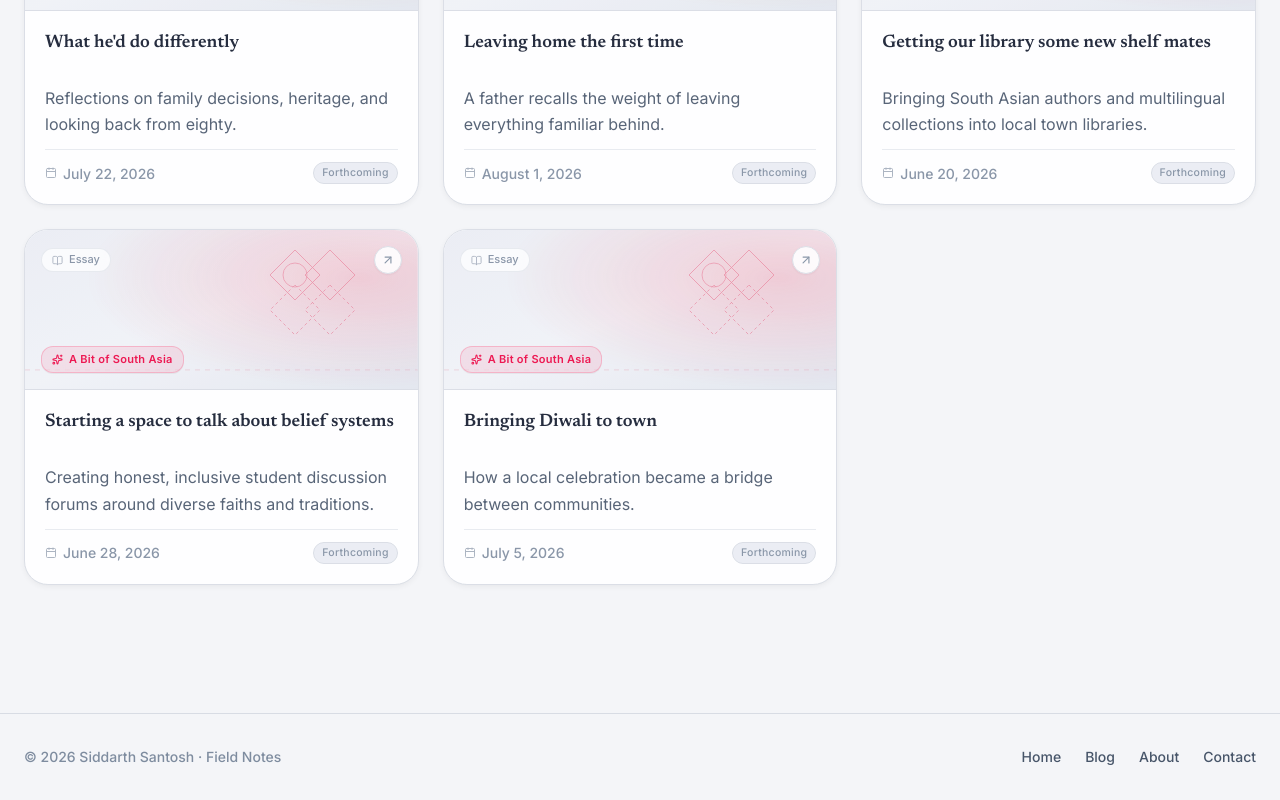
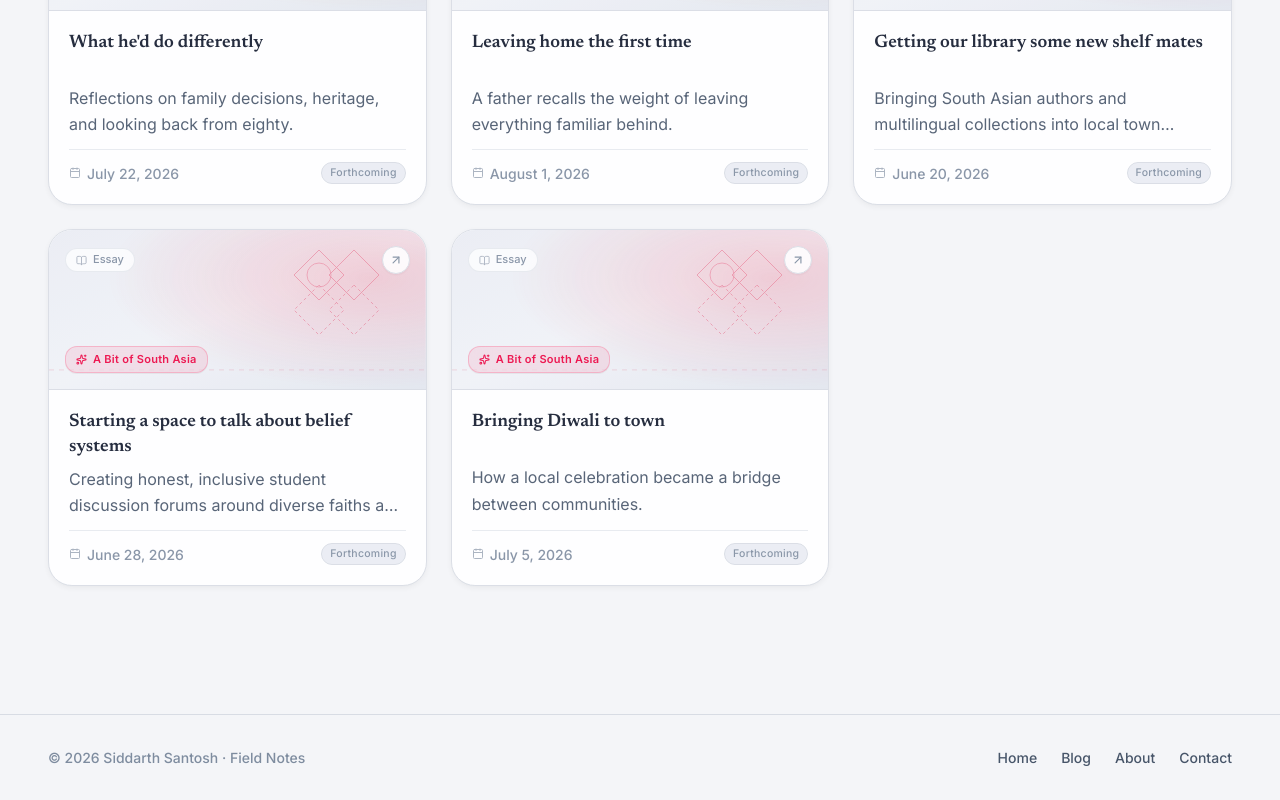
Before and after one commit to Dhyanesh2603/blog_v2, a React (Vite) app: page /blog in a window 1280 px wide. Shown: the part 985-1785 px from the top of the page. Built offline with nearby package versions, Linux system fonts and the light colour scheme.

Commit message:
Enhance: Expand responsive left/right container padding (lg:px-12) for comfortable breathing room on laptop screens

```diff
--- a/src/components/article/RelatedPosts.jsx
+++ b/src/components/article/RelatedPosts.jsx
@@ -6,7 +6,7 @@ export function RelatedPosts({ posts }) {
 
   return (
     <section className="py-24 border-t border-[var(--color-border)] mt-24">
-      <div className="max-w-7xl mx-auto px-6">
+      <div className="max-w-7xl mx-auto px-6 sm:px-8 md:px-10 lg:px-12">
         <h2 className="text-heading-1 mb-10">Continue Reading</h2>
 
         <motion.div
--- a/src/components/blog/HeroArticle.jsx
+++ b/src/components/blog/HeroArticle.jsx
@@ -16,7 +16,7 @@ export default function HeroArticle({ post }) {
       whileInView={{ y: 0, opacity: 1 }}
       viewport={{ once: true, margin: "-40px" }}
       transition={{ duration: 0.65, ease: [0.22, 1, 0.36, 1] }}
-      className="max-w-7xl mx-auto px-6"
+      className="max-w-7xl mx-auto px-6 sm:px-8 md:px-10 lg:px-12"
     >
       <Link to={`/blog/${post.slug}`} className="group block">
         {/* Theme-Aligned Cover Header (Consistent with modern editorial theme) */}
--- a/src/components/layout/Footer.jsx
+++ b/src/components/layout/Footer.jsx
@@ -3,7 +3,7 @@ import { Link } from 'react-router';
 export default function Footer() {
   return (
     <footer className="mt-10 md:mt-14 border-t border-[var(--color-border)] bg-[var(--color-canvas)] py-8">
-      <div className="max-w-7xl mx-auto px-6 flex flex-col sm:flex-row items-center justify-between gap-6 text-center sm:text-left">
+      <div className="max-w-7xl mx-auto px-6 sm:px-8 md:px-10 lg:px-12 flex flex-col sm:flex-row items-center justify-between gap-6 text-center sm:text-left">
         <p className="text-caption text-[var(--color-muted)]">
           &copy; {new Date().getFullYear()} Siddarth Santosh · Field Notes
         </p>
--- a/src/components/ui/NewsletterCTA.jsx
+++ b/src/components/ui/NewsletterCTA.jsx
@@ -4,7 +4,7 @@ import { ArrowRight } from 'lucide-react';
 
 export default function NewsletterCTA() {
   return (
-    <section className="w-full max-w-7xl mx-auto px-6 py-10 md:py-14">
+    <section className="w-full max-w-7xl mx-auto px-6 sm:px-8 md:px-10 lg:px-12 py-10 md:py-14">
       <motion.div
         initial={{ opacity: 0, y: 30 }}
         whileInView={{ opacity: 1, y: 0 }}
--- a/src/pages/About.jsx
+++ b/src/pages/About.jsx
@@ -5,7 +5,7 @@ import { Link } from 'react-router'
 export default function About() {
   return (
     <div className="pt-6 pb-14 md:pt-10 md:pb-18">
-      <div className="max-w-3xl mx-auto px-6">
+      <div className="max-w-3xl mx-auto px-6 sm:px-8 md:px-10 lg:px-12">
         <motion.div
           initial={{ opacity: 0, y: 20 }}
           animate={{ opacity: 1, y: 0 }}
--- a/src/pages/Article.jsx
+++ b/src/pages/Article.jsx
@@ -42,7 +42,7 @@ export default function Article() {
       </div>
 
       {/* Article Content */}
-      <div className="max-w-7xl mx-auto px-6 sm:px-8 md:px-10">
+      <div className="max-w-7xl mx-auto px-6 sm:px-8 md:px-10 lg:px-12">
         <div className="flex gap-12 lg:gap-16 relative">
           {/* Sticky TOC — Desktop only */}
           {post.tableOfContents && (
--- a/src/pages/Blog.jsx
+++ b/src/pages/Blog.jsx
@@ -10,7 +10,7 @@ export default function Blog() {
 
   return (
     <div className="pt-6 pb-14 md:pt-10 md:pb-18">
-      <div className="max-w-7xl mx-auto px-6">
+      <div className="max-w-7xl mx-auto px-6 sm:px-8 md:px-10 lg:px-12">
         {/* Floating Page Header */}
         <motion.div
           initial={{ opacity: 0, y: 30 }}
@@ -41,17 +41,16 @@ export default function Blog() {
           />
         </motion.div>
 
-        {/* Post Grid with Side-Sliding Cards */}
+        {/* Post Grid */}
         <div className="grid grid-cols-1 md:grid-cols-2 lg:grid-cols-3 gap-6 items-stretch">
           {filteredPosts.map((post, i) => {
-            const fromLeft = i % 2 === 0;
             return (
               <motion.div
                 key={post.id}
-                initial={{ opacity: 0, x: fromLeft ? -55 : 55 }}
-                animate={{ opacity: 1, x: 0 }}
+                initial={{ opacity: 0, y: 22 }}
+                animate={{ opacity: 1, y: 0 }}
                 transition={{
-                  duration: 0.65,
+                  duration: 0.55,
                   delay: (i % 3) * 0.08,
                   ease: [0.22, 1, 0.36, 1]
                 }}
--- a/src/pages/Contact.jsx
+++ b/src/pages/Contact.jsx
@@ -63,7 +63,7 @@ export default function Contact() {
 
   return (
     <div className="pt-6 pb-14 md:pt-10 md:pb-18">
-      <div className="max-w-2xl mx-auto px-6">
+      <div className="max-w-2xl mx-auto px-6 sm:px-8 md:px-10 lg:px-12">
         <motion.div
           initial={{ opacity: 0, y: 30 }}
           animate={{ opacity: 1, y: 0 }}
--- a/src/pages/Home.jsx
+++ b/src/pages/Home.jsx
@@ -22,7 +22,7 @@ export default function Home() {
           aria-hidden="true"
         />
 
-        <div className="max-w-5xl mx-auto px-6 text-center">
+        <div className="max-w-5xl mx-auto px-6 sm:px-8 md:px-10 lg:px-12 text-center">
           {/* Overline Badge */}
           <motion.div
             initial={{ opacity: 0, y: 15 }}
@@ -101,7 +101,7 @@ export default function Home() {
 
       {/* ── 2. Featured Chapter One (Appears AFTER Intro) ── */}
       <section id="featured-chapter" className="py-10 md:py-14 border-t border-[var(--color-border)]/60 bg-[var(--color-elevated)]/25 overflow-hidden">
-        <div className="max-w-7xl mx-auto px-6 mb-5">
+        <div className="max-w-7xl mx-auto px-6 sm:px-8 md:px-10 lg:px-12 mb-5">
           <motion.div
             initial={{ opacity: 0, y: 30 }}
             whileInView={{ opacity: 1, y: 0 }}
@@ -132,7 +132,7 @@ export default function Home() {
 
       {/* ── 3. Writing Library with Side-Sliding Cards ── */}
       <section id="library" className="py-10 md:py-14 border-t border-[var(--color-border)]/60 overflow-hidden">
-        <div className="max-w-7xl mx-auto px-6">
+        <div className="max-w-7xl mx-auto px-6 sm:px-8 md:px-10 lg:px-12">
           <motion.div
             initial={{ opacity: 0, y: 30 }}
             whileInView={{ opacity: 1, y: 0 }}
```
